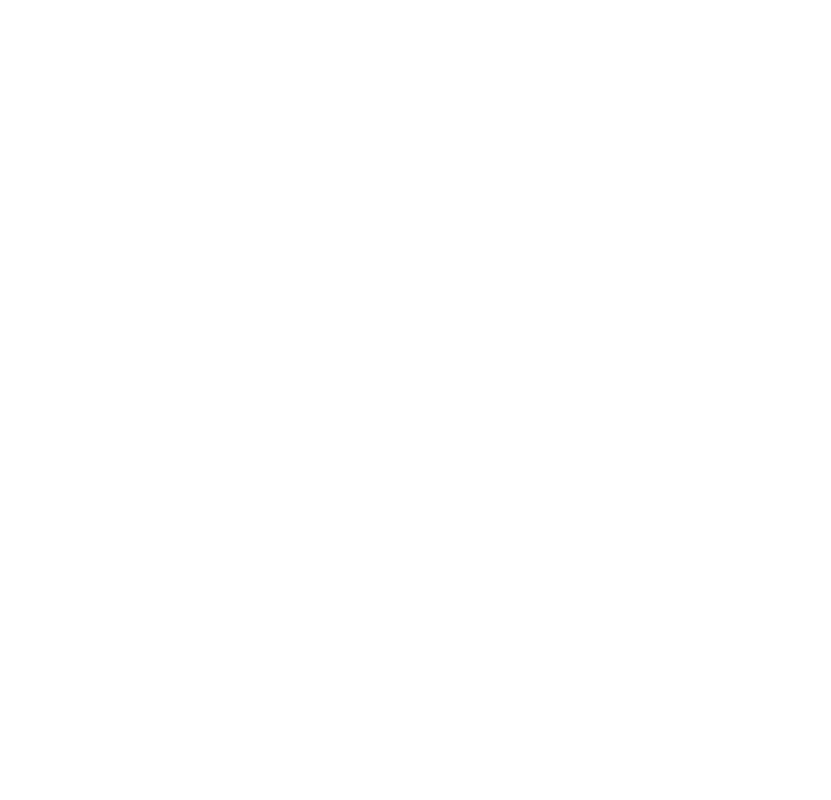
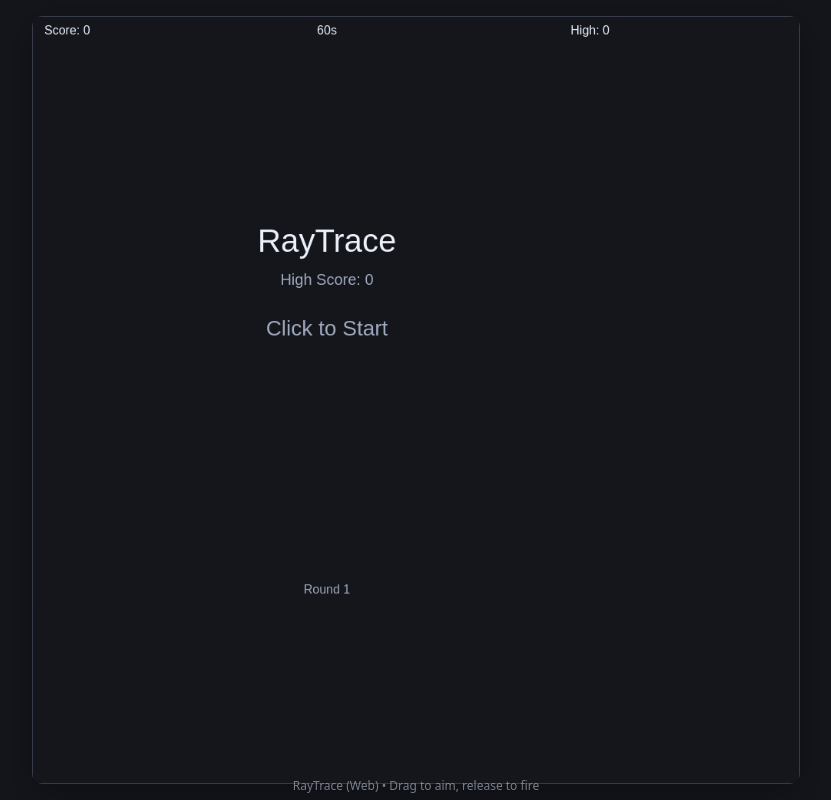
Before and after one commit to voyide/Beam, a plain HTML site: page index.html in a window 1280 px wide. Shown: the whole page, without its empty margins (224-1055 px from the left). Drawn offline with Linux system fonts and the light colour scheme.

Commit message:
Update index.html

```diff
--- a/index.html
+++ b/index.html
@@ -1,13 +1,51 @@
-<!DOCTYPE html>
+<!doctype html>
 <html lang="en">
 <head>
-    <meta charset="UTF-8">
-    <meta name="viewport" content="width=device-width, initial-scale=1.0, user-scalable=no">
-    <title>RayTrace</title>
-    <link rel="stylesheet" href="style.css">
+  <meta charset="utf-8" />
+  <title>RayTrace (Web)</title>
+  <meta name="viewport" content="width=device-width, initial-scale=1" />
+  <style>
+    html, body {
+      margin: 0;
+      padding: 0;
+      background: #14161C;
+      color: #EBF0FA;
+      height: 100%;
+      overflow: hidden;
+      font-family: system-ui, -apple-system, Segoe UI, Roboto, Helvetica, Arial, sans-serif;
+    }
+    #wrap {
+      position: fixed;
+      inset: 0;
+      display: grid;
+      place-items: center;
+    }
+    canvas {
+      width: min(96vmin, 1000px);
+      height: min(96vmin, 1000px);
+      background: #14161C;
+      border-radius: 10px;
+      box-shadow: 0 10px 40px rgba(0,0,0,0.35);
+      touch-action: none; /* prevent touch scrolling while dragging */
+    }
+    .footer {
+      position: fixed;
+      left: 0; right: 0; bottom: 6px;
+      text-align: center;
+      color: #9AA2B2;
+      font-size: 12px;
+      user-select: none;
+      opacity: 0.75;
+    }
+    a { color: #B6C1D9; text-decoration: none; }
+    a:hover { text-decoration: underline; }
+  </style>
 </head>
 <body>
-    <canvas id="gameCanvas"></canvas>
-    <script src="game.js"></script>
+  <div id="wrap">
+    <canvas id="game" width="1000" height="1000"></canvas>
+  </div>
+  <div class="footer">RayTrace (Web) • Drag to aim, release to fire</div>
+  <script type="module" src="./raytrace.js"></script>
 </body>
 </html>
```
